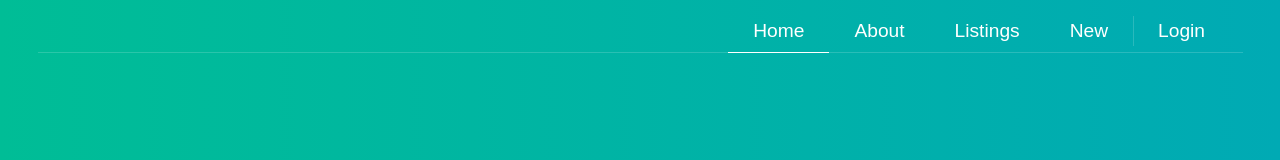
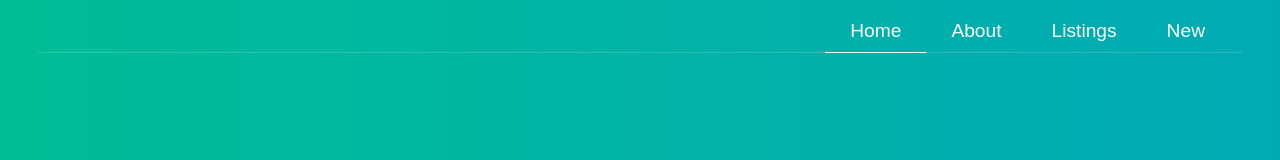
Before and after one commit to chingu-voyages/Crowd-Sourced, a React (Create React App) app in the folder client/: page / in a window 1280 px wide. Shown: the top 160 px of the page. Built offline with nearby package versions, Linux system fonts and the light colour scheme.

Commit message:
remove login form nav

```diff
--- a/client/src/App.js
+++ b/client/src/App.js
@@ -59,7 +59,7 @@ class App extends Component {
                 '/about': 'About',
                 '/listings': 'Listings',
                 '/new': 'New',
-                '/login': 'Login'
+                // '/login': 'Login'
               }}
               currentPage={this.state.location}/>
             <Routes />
--- a/client/src/Styles/NavBar.sass
+++ b/client/src/Styles/NavBar.sass
@@ -118,7 +118,8 @@
           &:last-child
             margin-right: 50px
             &::before
-              content: ""
+              // TODO: when login is active uncomment
+              // content: ""
               display: block
               position: absolute
               padding: 20px 0 10px
```
